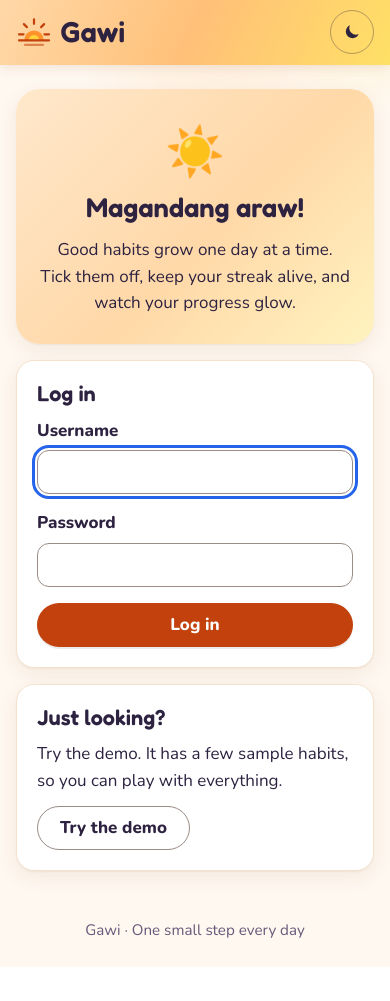
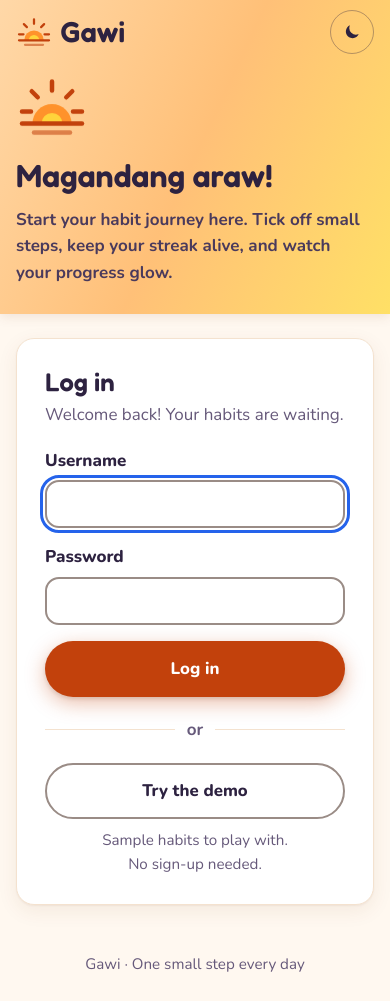
Before and after one commit to jcatibog014/habit_tracker, a Flask app: page /login in a window 390 px wide. Before the commit the page ends 967 px from the top, so only its background shows below. Run offline with Flask 3, Linux system fonts and the light colour scheme; some libraries are stand-ins or nearby versions; some web fonts are replaced.

Commit message:
Login page: split screen like the app
- Logged out, the sunrise panel sits on the left (on top on phones)
  with a big rising-sun logo and a welcome; the login card is centred
  on the cream side.
- One card: big pill "Log in" (same as "New habit"), an "or" divider,
  and an outline "Try the demo" button; the "Just looking?" card is gone.
- Form boxes everywhere get a 2px border and rounder corners; buttons
  next to a box match its height.
- No emoji in the logout message.

Co-Authored-By: Claude Opus 5.5 <noreply@anthropic.com>

```diff
--- a/gawi/auth.py
+++ b/gawi/auth.py
@@ -200,7 +200,7 @@ def demo():
 @bp.post("/logout")
 def logout():
     session.clear()
-    flash("You are logged out. See you tomorrow! ☀️")
+    flash("You are logged out. See you tomorrow!")
     return redirect(url_for("auth.login"))
 
 
--- a/gawi/static/style.css
+++ b/gawi/static/style.css
@@ -204,6 +204,7 @@ p { margin: 0 0 12px; }
 }
 
 .muted { color: var(--ink-soft); font-weight: 400; }
+.nowrap { white-space: nowrap; }
 
 .visually-hidden {
   position: absolute;
@@ -249,8 +250,6 @@ p { margin: 0 0 12px; }
   min-height: 64px;
   padding: 10px 16px;
 }
-/* Logged out: the logo and the theme button line up with the edges of the login cards. */
-.no-sidebar .sidebar-top { max-width: calc(480px + 32px); margin: 0 auto; }
 
 /* The ☰ menu (phones): folded away until the button opens it.
    Without JavaScript it simply stays open. */
@@ -515,11 +514,24 @@ details[open] > summary::before { transform: rotate(45deg); }
 }
 .button-danger:hover { background: var(--danger-bg); filter: none; }
 .button.small { padding: 0 14px; }
+/* A see-through button with an outline, like "Log out". */
+.button-outline {
+  background: transparent;
+  color: var(--ink);
+  border: 2px solid var(--control-border);
+  box-shadow: none;
+}
+.button-outline:hover { background: var(--hover); filter: none; }
+/* The big main button: the same size and glow as "New habit". */
+.button-large { min-height: 56px; padding: 0 28px; font-size: 1.05rem; }
+.button-large:not(.button-outline) { box-shadow: 0 6px 20px rgb(194 65 12 / 0.35), 0 2px 4px rgb(0 0 0 / 0.12); }
+.button-block { width: 100%; }
 
 /* ---------- Forms ---------- */
 
 .form { display: grid; gap: 16px; }
 .form-row { grid-template-columns: 1fr auto; align-items: end; }
+.form-row .button { min-height: 48px; } /* as tall as the box next to it */
 .field { display: grid; gap: 6px; margin: 0; }
 .field > span:first-child, legend { font-weight: 800; }
 fieldset { border: 0; padding: 0; margin: 0; min-width: 0; }
@@ -527,12 +539,13 @@ legend { padding: 0; margin-bottom: 8px; }
 .field-hint { color: var(--ink-soft); font-size: 0.95rem; }
 .field-error { color: var(--danger); font-weight: 700; font-size: 0.95rem; }
 
+/* Soft, roomy boxes: a 2px border and round corners, like the cards. */
 input:not([type="radio"], [type="checkbox"]), select {
   width: 100%;
-  min-height: 44px;
-  padding: 0 12px;
-  border: 1px solid var(--control-border);
-  border-radius: var(--radius-small);
+  min-height: 48px;
+  padding: 0 14px;
+  border: 2px solid var(--control-border);
+  border-radius: 14px;
   background: var(--control-bg);
 }
 input[aria-invalid="true"], [aria-invalid="true"] > .icon-choice { border-color: var(--danger); }
@@ -854,22 +867,67 @@ a.habit-main:hover .habit-name { text-decoration: underline; }
 
 /* ---------- Login ---------- */
 
-.login-layout { display: grid; gap: 16px; max-width: 480px; margin: 0 auto; }
-.login-layout .card { margin: 0; }
-.hero-card {
-  padding: 28px 24px;
-  border-radius: 24px;
-  background: var(--hero-bg);
-  box-shadow: var(--shadow);
-  text-align: center;
+/* Logged out, the page is split like the app: the sunrise panel on the
+   left (where the sidebar is) with the welcome, and the login card
+   centred on the cream side. On phones the panel sits on top. */
+.welcome {
+  display: grid;
+  justify-items: start;
+  gap: 12px;
+  padding: 8px 16px 28px;
 }
-.hero-card p:last-child { margin: 0; }
-.hero-sun { font-size: 3rem; margin: 0; animation: rise 3s ease-in-out infinite; }
+.welcome h1 { margin: 0; font-size: 2rem; color: var(--header-ink); }
+.welcome p { margin: 0; max-width: 34ch; color: var(--header-soft); font-weight: 700; }
+.welcome-sun { display: block; width: 72px; height: 72px; animation: rise 3s ease-in-out infinite; }
 @keyframes rise {
   0%, 100% { transform: translateY(0); }
   50% { transform: translateY(-6px); }
 }
-.login-card .form { margin-top: 8px; }
+
+@media (min-width: 768px) {
+  .no-sidebar .shell { flex-direction: row; }
+  .no-sidebar .sidebar {
+    position: sticky;
+    top: 0;
+    flex: none;
+    display: flex;
+    flex-direction: column;
+    width: clamp(360px, 42vw, 600px);
+    height: 100vh;
+    padding: 24px 40px;
+    box-shadow: 2px 0 16px rgb(120 60 20 / 0.12);
+  }
+  .no-sidebar .sidebar-top { max-width: none; margin: 0; min-height: 48px; padding: 0; }
+  /* The welcome sits in the middle of the panel. */
+  .no-sidebar .welcome { flex: 1; align-content: center; gap: 16px; padding: 0 0 48px; }
+  .no-sidebar .welcome h1 { font-size: 2.8rem; }
+  .no-sidebar .welcome p { font-size: 1.15rem; }
+  .no-sidebar .welcome-sun { width: 120px; height: 120px; }
+}
+
+/* The login card, centred on the cream side. */
+.no-sidebar .page {
+  display: flex;
+  flex-direction: column;
+  justify-content: center;
+  max-width: 440px;
+}
+.login-card { margin: 0; padding: 28px; }
+.login-card h2 { margin-bottom: 4px; font-size: 1.6rem; }
+.login-card .form { margin-top: 20px; }
+
+/* "or", with a line on each side. */
+.or {
+  display: flex;
+  align-items: center;
+  gap: 12px;
+  margin: 20px 0;
+  color: var(--ink-soft);
+  font-weight: 700;
+}
+.or::before, .or::after { content: ""; flex: 1; border-top: 1px solid var(--card-border); }
+.login-card .demo-form { margin: 0; }
+.demo-note { margin: 10px 0 0; text-align: center; font-size: 0.95rem; }
 
 /* Every card is the full width of the page, so their edges line up; the form inside stays a comfortable width. */
 .settings-card .form { max-width: 520px; }
--- a/gawi/templates/_logo.html
+++ b/gawi/templates/_logo.html
@@ -1,5 +1,6 @@
-{# The logo: a sun rising over the horizon. The same drawing is static/icons/logo.svg. #}
-<svg class="logo" viewBox="0 0 48 48" width="36" height="36" aria-hidden="true">
+{# The logo: a sun rising over the horizon. The same drawing is static/icons/logo.svg.
+   Include it as is (36px), or inside {% with logo_size=120, logo_class="..." %} for a bigger one. #}
+<svg class="logo{{ ' ' ~ logo_class if logo_class }}" viewBox="0 0 48 48" width="{{ logo_size or 36 }}" height="{{ logo_size or 36 }}" aria-hidden="true">
   <path d="M24 7v6M10.5 13.5l4 4M37.5 13.5l-4 4M4 27h6M38 27h6" stroke="#c2410c" stroke-width="3" stroke-linecap="round"/>
   <path d="M11 35a13 13 0 0 1 26 0Z" fill="#ff922b"/>
   <path d="M17 35a7 7 0 0 1 14 0Z" fill="#ffd43b"/>
--- a/gawi/templates/base.html
+++ b/gawi/templates/base.html
@@ -21,7 +21,7 @@
   <script src="{{ url_for('static', filename='app.js') }}" defer></script>
 </head>
 {# Logged in: the menu is a sidebar on the left (a ☰ menu on phones).
-   Logged out: just a slim bar with the logo. #}
+   Logged out: the same sunrise panel holds a welcome, and the page sits beside it (above it on phones). #}
 <body class="{{ 'has-sidebar' if g.user else 'no-sidebar' }}">
   <a class="skip-link" href="#main">Skip to the content</a>
 
@@ -92,6 +92,13 @@
             </div>
           </div>
         </div>
+      {% else %}
+        {# Logged out: the panel holds a big welcome instead of the menu. #}
+        <div class="welcome">
+          {% with logo_size=120, logo_class="welcome-sun" %}{% include "_logo.html" %}{% endwith %}
+          <h1>Magandang araw!</h1>
+          <p>Start your habit journey here. Tick off small steps, keep your streak alive, and watch your progress glow.</p>
+        </div>
       {% endif %}
     </header>
 
--- a/gawi/templates/login.html
+++ b/gawi/templates/login.html
@@ -1,15 +1,10 @@
 {% extends "base.html" %}
 {% block title %}Log in · {{ APP_NAME }}{% endblock %}
 {% block content %}
-<div class="login-layout">
-  <section class="hero-card" aria-labelledby="login-hello">
-    <p class="hero-sun" aria-hidden="true">☀️</p>
-    <h1 id="login-hello">Magandang araw!</h1>
-    <p>Good habits grow one day at a time. Tick them off, keep your streak alive, and watch your progress glow.</p>
-  </section>
-
+{# The welcome is in the sunrise panel (base.html); this side has one card. #}
 <section class="card login-card" aria-labelledby="login-title">
   <h2 id="login-title">Log in</h2>
+  <p class="muted">Welcome back! Your habits are waiting.</p>
 
   {% if error %}
     <p class="form-error" role="alert">{{ error }}</p>
@@ -26,17 +21,15 @@
       <span>Password</span>
       <input name="password" type="password" autocomplete="current-password" required>
     </label>
-      <button type="submit" class="button">Log in</button>
+    <button type="submit" class="button button-large button-block">Log in</button>
   </form>
+
+  <p class="or">or</p>
+
+  <form method="post" action="{{ url_for('auth.demo') }}" class="demo-form">
+    <input type="hidden" name="csrf_token" value="{{ csrf_token() }}">
+    <button type="submit" class="button button-outline button-large button-block">Try the demo</button>
+  </form>
+  <p class="muted demo-note">Sample habits to play with. <span class="nowrap">No sign-up needed.</span></p>
 </section>
-
-  <section class="card demo-card" aria-labelledby="demo-title">
-    <h2 id="demo-title">Just looking?</h2>
-    <p>Try the demo. It has a few sample habits, so you can play with everything.</p>
-    <form method="post" action="{{ url_for('auth.demo') }}">
-      <input type="hidden" name="csrf_token" value="{{ csrf_token() }}">
-      <button type="submit" class="button button-secondary">Try the demo</button>
-    </form>
-  </section>
-</div>
 {% endblock %}
```
Also changed, not shown: AGENTS.md (+2 -1 lines). Lines whose indentation alone changed are shown as unchanged.
